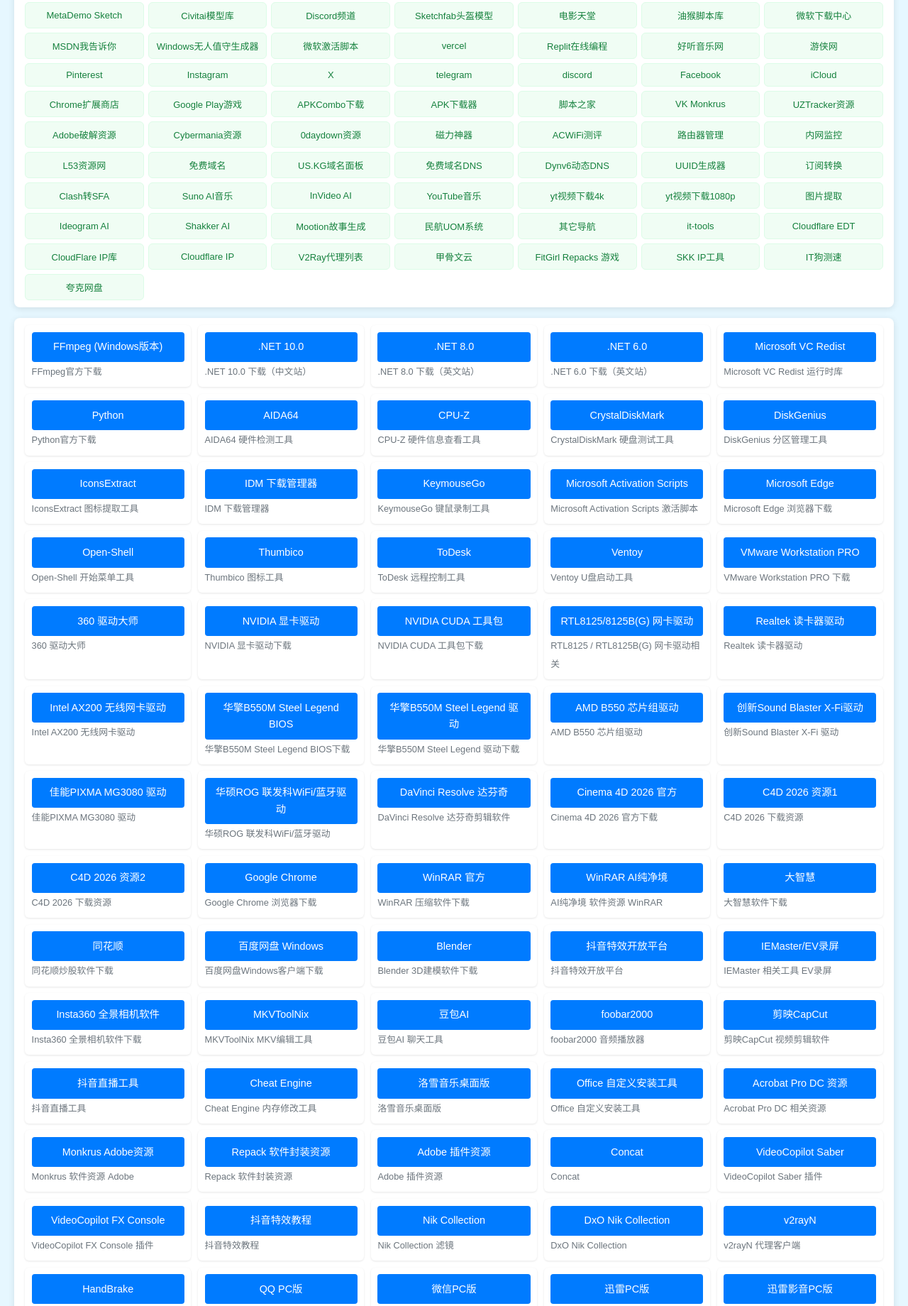
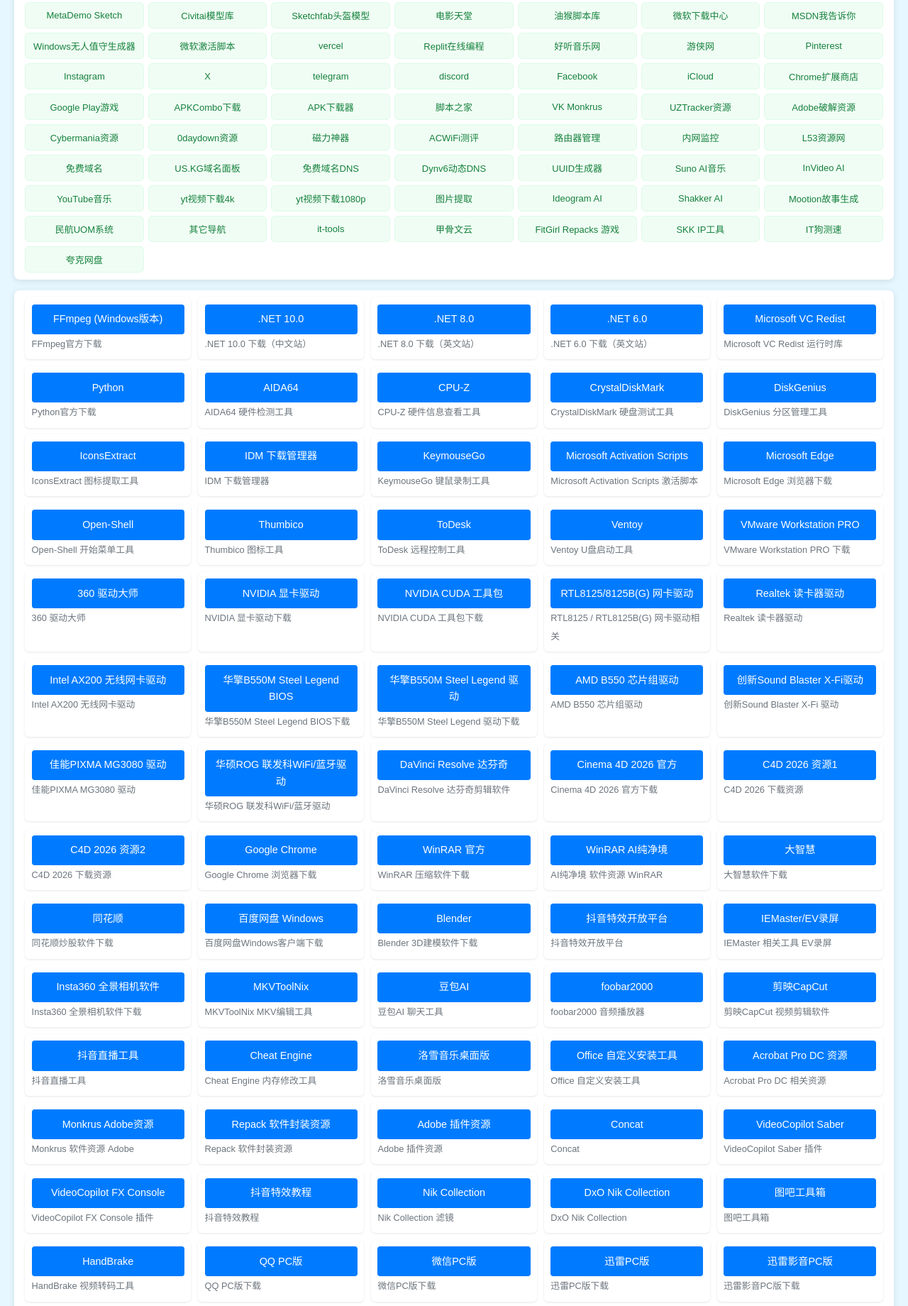
Before and after one commit to kongwx999/wy, a plain HTML site: page index.html in a window 1280 px wide. Shown: the part 113-1953 px from the top of the page at 71% size. Drawn offline with Linux system fonts and the light colour scheme.

Commit message:
Update index.html

```diff
--- a/index.html
+++ b/index.html
@@ -563,8 +563,8 @@
             </li>
             <!-- 第66项 -->
             <li class="link-item">
-                <a href="https://github.com/2dust/v2rayN" target="_blank" class="download-btn">v2rayN</a>
-                <span class="desc">v2rayN 代理客户端</span>
+                <a href="https://tbtool.co/" target="_blank" class="download-btn">图吧工具箱</a>
+                <span class="desc">图吧工具箱</span>
             </li>
             <!-- 第67项 -->
             <li class="link-item">
@@ -638,7 +638,7 @@
             </li>
             <!-- 第82项 -->
             <li class="link-item">
-                <a href="https://spleetergui.com/Download" target="_blank" class="download-btn">SpleeterGUI</a>
+                <a href="https://github.com/boy1dr/SpleeterGui" target="_blank" class="download-btn">SpleeterGUI</a>
                 <span class="desc">SpleeterGUI 音频分离工具</span>
             </li>
             <!-- 第83项 -->
@@ -696,11 +696,6 @@
                 <a href="https://www.ebrower.com/" target="_blank" class="download-btn">EasyBR</a>
                 <span class="desc">EasyBR</span>
             </li>
-            <!-- 第94项 -->
-            <li class="link-item">
-                <a href="https://tbtool.co/" target="_blank" class="download-btn">图吧工具箱</a>
-                <span class="desc">图吧工具箱</span>
-            </li>
         </ul>
 
         <div class="download-footer">
@@ -734,7 +729,6 @@
             ["https://dash.cloudflare.com/", "Cloudflare控制台"],
             ["https://sketch.metademolab.com/canvas", "MetaDemo Sketch"],
             ["https://civitai.com/models", "Civitai模型库"],
-            ["https://discord.com/channels/1123665496148017235/1134375457236725770", "Discord频道"],
             ["https://sketchfab.com/search?q=helmet&type=models", "Sketchfab头盔模型"],
             ["https://dygod.net/", "电影天堂"],
             ["https://greasyfork.org/zh-CN", "油猴脚本库"],
@@ -773,8 +767,6 @@
             ["https://freedomain.one/Direct.sv?cmd=userDNSList", "免费域名DNS"],
             ["https://dynv6.com/", "Dynv6动态DNS"],
             ["https://www.uuidgenerator.net/version4", "UUID生成器"],
-            ["https://sub.cmliussss.com/", "订阅转换"],
-            ["https://clash2sfa.xmdhs.com/", "Clash转SFA"],
             ["https://app.suno.ai/create/", "Suno AI音乐"],
             ["https://ai.invideo.io/workspace/2ae8beec-ca25-47cf-9b40-edcaefe8fb96/home", "InVideo AI"],
             ["https://music.youtube.com/", "YouTube音乐"],
@@ -787,10 +779,6 @@
             ["https://uom.caac.gov.cn/#/main", "民航UOM系统"],
             ["https://nav.eooce.com/", "其它导航"],
             ["https://it-tools.tech/", "it-tools"],
-            ["https://bestcf.pages.dev/", "Cloudflare EDT"],
-            ["https://stock.hostmonit.com/CloudFlareYesV6", "CloudFlare IP库"],
-            ["http://ip.flares.cloud/", "Cloudflare IP"],
-            ["https://openproxylist.com/v2ray/", "V2Ray代理列表"],
             ["https://www.oracle.com/cloud/sign-in.html?redirect_uri=https%3A%2F%2Fcloud.oracle.com%2Fcompute%2Finstances%2Focid1.instance.oc1.phx.anyhqljryg64klyczebwvcemf7zbeicisn3axv5664hob52wbhmtsfjuo2sq%2Fdetails%3Fregion%3Dus-phoenix-1", "甲骨文云"],
             ["https://fitgirl-repacks.site/popular-repacks/", "FitGirl Repacks 游戏"],
             ["https://ip.skk.moe/", "SKK IP工具"],
```
